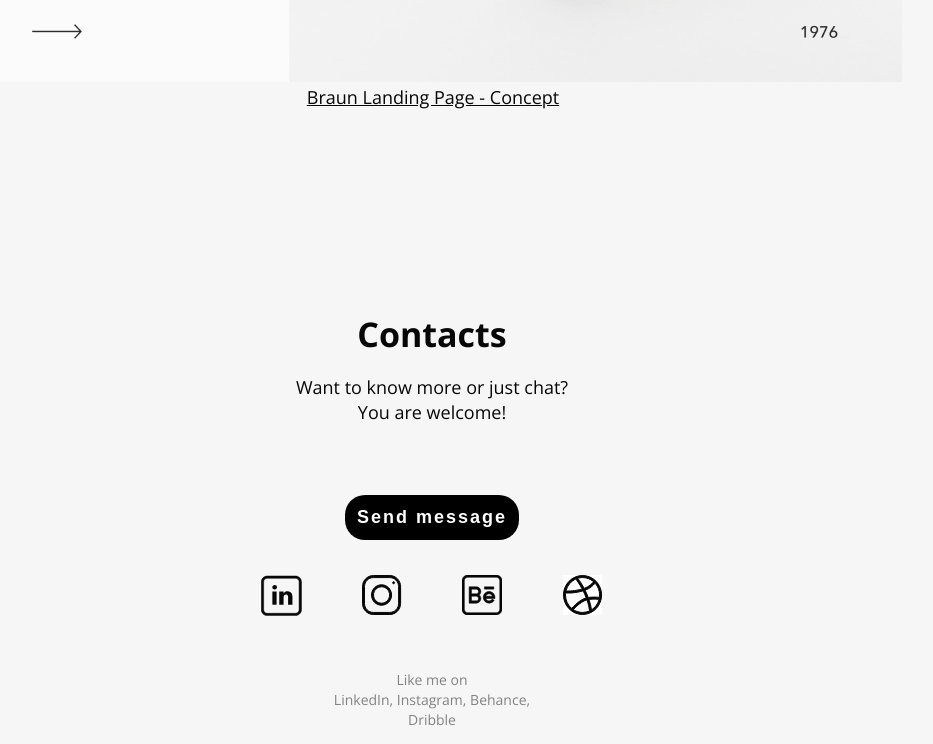
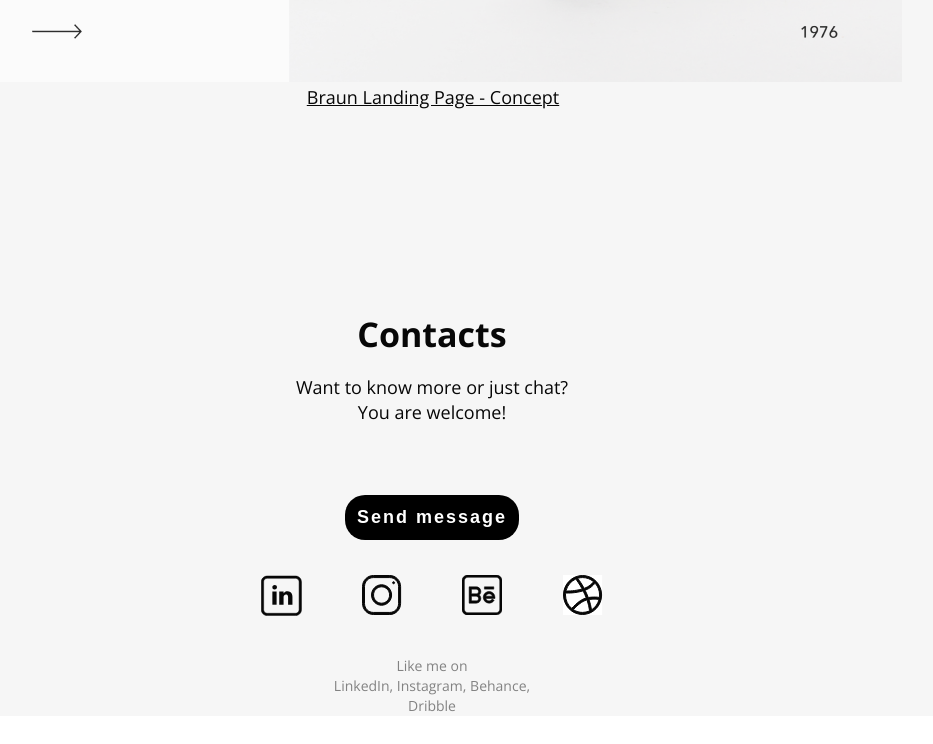
Before and after one commit to ViKorniienko/exam-1, a plain HTML site: page index.html in a window 1280 px wide. Shown: the part 3821-4565 px from the top of the page, without its empty margins (162-1095 px from the left). After the commit the page ends 4537 px from the top, so only its background shows below. Drawn offline with nearby package versions, Linux system fonts and the light colour scheme.

Commit message:
change margin

```diff
--- a/styles/style.css
+++ b/styles/style.css
@@ -279,8 +279,5 @@ button:active {
   line-height: 20px;
   padding-left: 0px;
   margin-top: 25px;
+  margin-bottom: 0px;
 }
-
-.social:hover {
-  color: #ffffff;
-}
```
